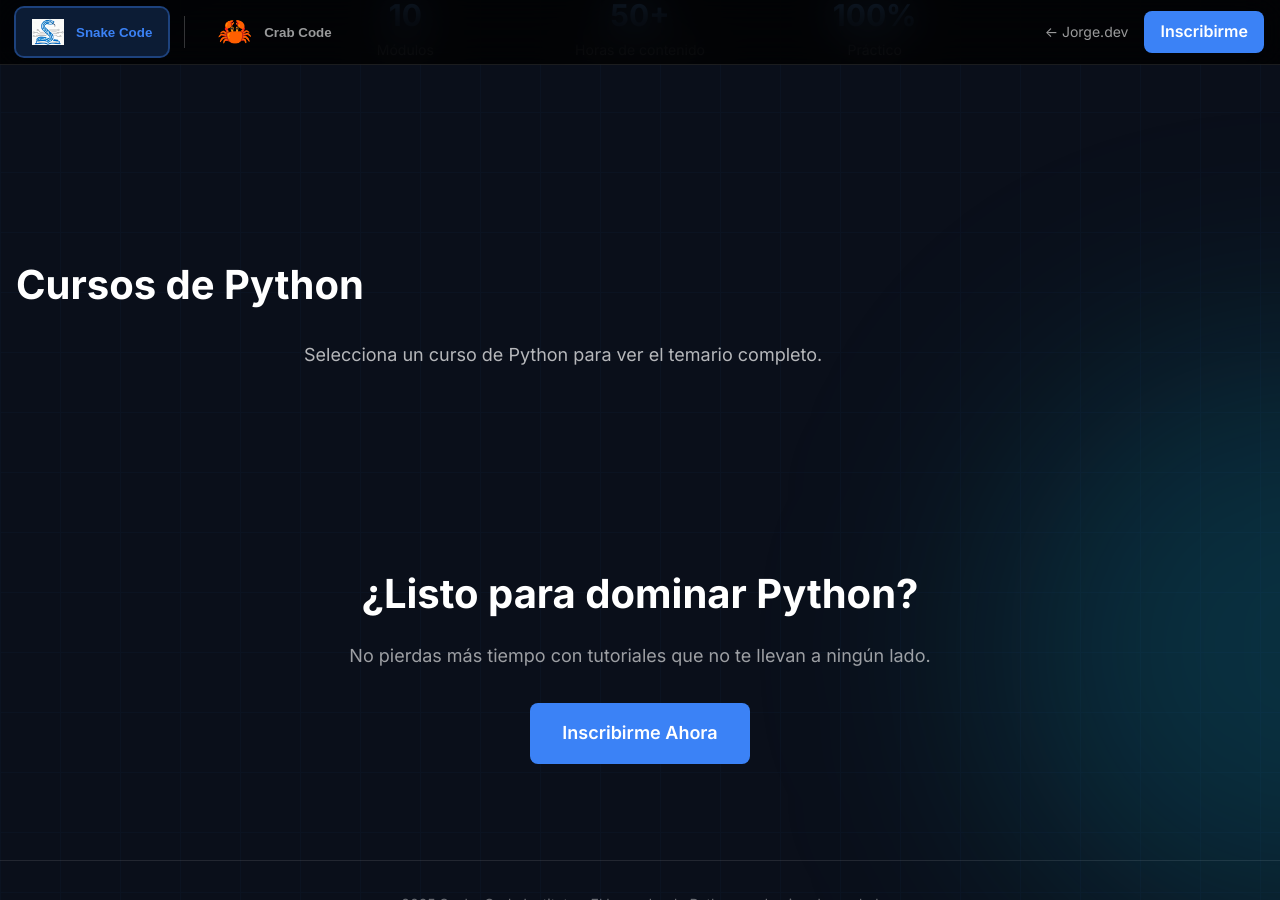
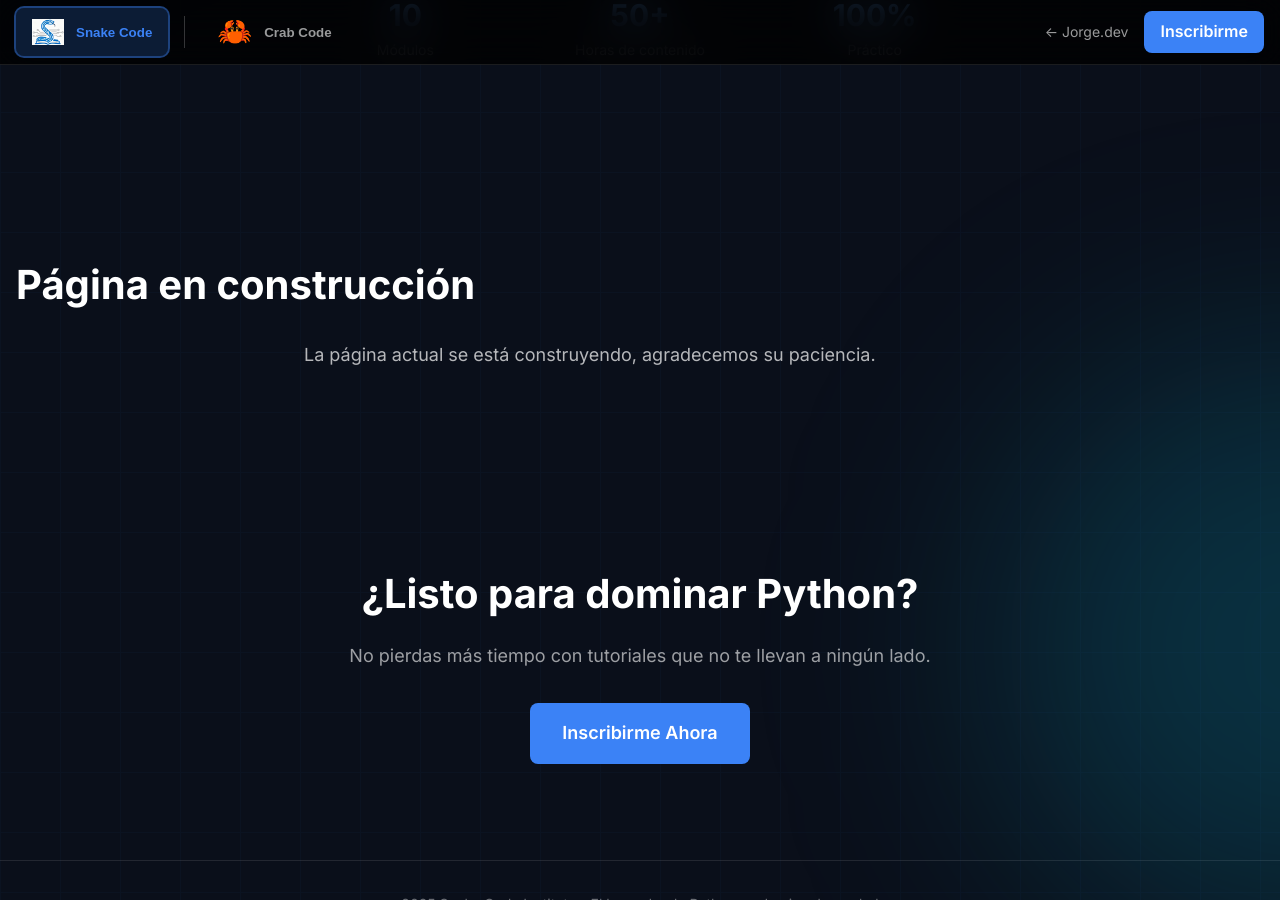
Before and after one commit to Jorge-de-la-Flor/Jorge-de-la-Flor.github.io, a Jekyll site: the page built from md_pages/cci/index.md, in a window 1280 px wide and 900 px high, scrolled down 788 px. Built offline with Jekyll 4.4.1, drawn with Linux system fonts in a browser that asks for light colours.

Commit message:
building page message

```diff
--- a/_layouts/academy.html
+++ b/_layouts/academy.html
@@ -713,8 +713,8 @@
           {{ content }}
         {% else %}
           <!-- Puedes dejar un texto genérico si estás en modo crab -->
-          <h2 class="section-title">Cursos de Python</h2>
-          <p class="hero-description">Selecciona un curso de Python para ver el temario completo.</p>
+          <h2 class="section-title">Página en construcción</h2>
+          <p class="hero-description">La página actual se está construyendo, agradecemos su paciencia.</p>
         {% endif %}
       </div>
     </div>
```
